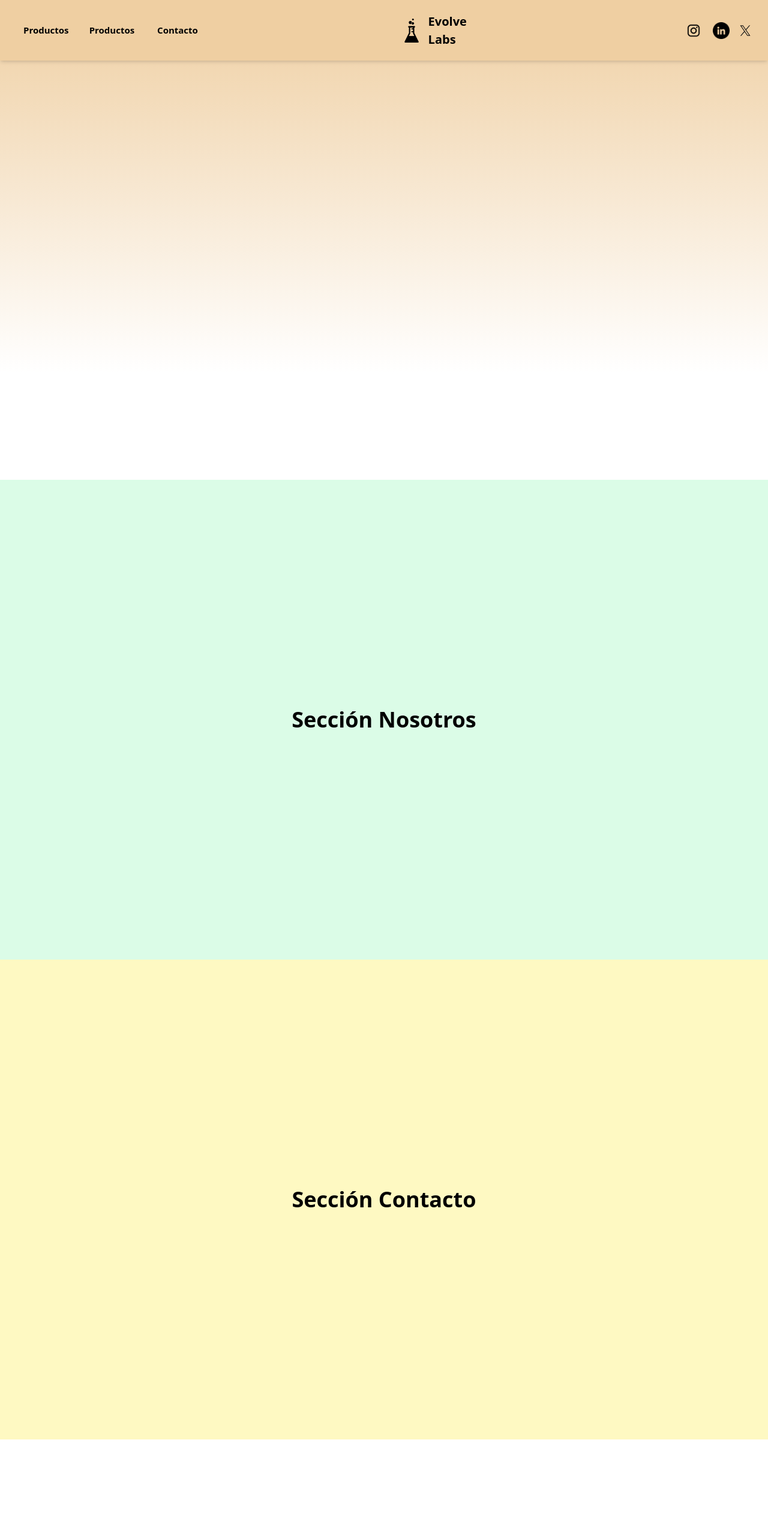
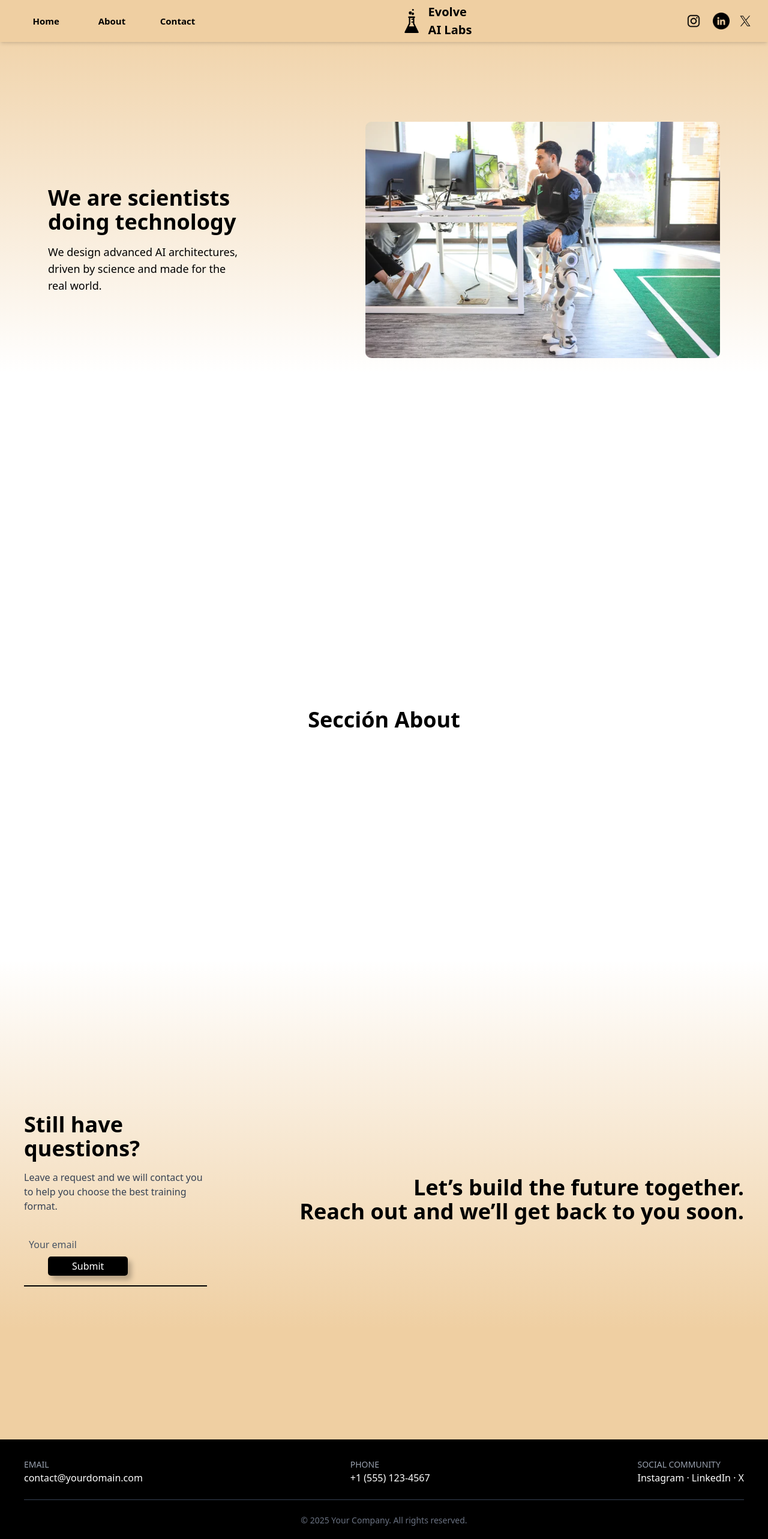
Before and after one commit to Si0uxsieSi0ux/Evolve-Labs, a Next.js app: page / in a window 1280 px wide. Shown: the top 2566 px of the page at 60% size. Before the commit the page ends 2400 px from the top, so only its background shows below. Built offline with nearby package versions, Linux system fonts and the light colour scheme.

Commit message:
🔥 Added new backgrounds and add contact page

```diff
--- a/src/app/page.tsx
+++ b/src/app/page.tsx
@@ -5,7 +5,6 @@ import Header from '../components/ui/Header';
 import HomeSection from '../components/HomeSection';
 import AboutSection from '../components/AboutSection';
 import ContactSection from '../components/ContactSection';
-import Lenis from '@studio-freight/lenis';
 
 export default function Home() {
   const homeRef = useRef<HTMLElement | null>(null);
@@ -18,13 +17,12 @@ export default function Home() {
       //const lenis = new Lenis();
       //lenisRef.scrollTo(ref.current, {
       lenisRef.current.scrollTo(ref.current, {
-        offset: -100, // Ajusta para el header fijo
-        duration: 1.2,
+        offset: 40, // Ajusta para el header fijo
+        duration: 1.0,
         easing: (t: number) => Math.min(1, 1.001 - Math.pow(2, -10 * t)),
       });
     }
   };
-
   return (
     <>
       <Header
--- a/src/components/AboutSection.tsx
+++ b/src/components/AboutSection.tsx
@@ -4,9 +4,9 @@ const AboutSection = forwardRef<HTMLElement>((props, ref) => {
   return (
     <section
       ref={ref}
-      className="min-h-screen flex items-center justify-center bg-green-100"
+      className="min-h-screen flex items-center justify-center bg-white-100"
     >
-      <h1 className="text-4xl font-bold">Sección Nosotros</h1>
+      <h1 className="text-4xl font-bold">Sección About</h1>
     </section>
   );
 });
--- a/src/components/ContactSection.tsx
+++ b/src/components/ContactSection.tsx
@@ -3,12 +3,83 @@ import React, { forwardRef } from 'react';
 //const ContactSection: React.FC = () => {
 const ContactSection = forwardRef<HTMLElement>((props, ref) => {
   return (
+    <>
     <section
       ref={ref}
-      className="min-h-screen flex items-center justify-center bg-yellow-100"
+      className="relative min-h-screen flex items-center [background:linear-gradient(180deg,_#fff,_#efcfa2_76.98%)]"
+      /*className="min-h-screen flex items-center justify-center bg-yellow-100"*/
     >
-      <h1 className="text-4xl font-bold">Sección Contacto</h1>
+      {/*<h1 className="absolute top-15 left-6 text-4xl font-bold">Contact</h1>*/}
+      {/* Contenido dividido en dos */}
+        <div className="flex w-full px-10 gap-10">
+          {/* Lado izquierdo: formulario */}
+          <div className="w-1/2 flex flex-col justify-center items-start space-y-4">
+            <h1 className="text-4xl font-bold">Still have questions?</h1>
+            <p className="text-gray-700 max-w-md">
+              Leave a request and we will contact you to help you choose the best training format.
+            </p>
+
+            {/* Input + botón en una línea */}
+          <div className="w-full max-w-md  flex items-center"></div>
+            <div >
+              <input
+                id="email"
+                type="email"
+                placeholder="Your email"
+                /*className="w-full max-w-md px-4 py-2 rounded-md focus:outline-none focus:ring-2 focus:ring-yellow-400"*/
+                className="text-base flex-1 px-2 py-2 bg-transparent outline-none placeholder-gray-600"
+              />
+
+              {/*<button className="mt-2 px-6 py-2 bg-yellow-500 text-white rounded-md hover:bg-yellow-600 transition">*/}
+              <button
+                //className="ml-2 px-6 py-2 bg-black text-white rounded-md hover:bg-yellow-500 transition">*/}
+                className="ml-10 px-10 py-1 bg-black text-white hover:bg-yellow-500 transition shadow-[6px_7px_8px_rgba(0,_0,_0,_0.25)] rounded-[5px] bg-black "
+                >
+                Submit
+              </button>
+
+            </div>
+            <div className="w-full border-black border-solid border-t-[2px] box-border">
+              </div>
+          </div>
+
+          {/* Lado derecho: texto decorativo */}
+          <div className="w-7/5 flex flex-col justify-center items-end text-right">
+            <h1 className="text-4xl font-bold">
+              Let’s build the future together.<br />
+              Reach out and we’ll get back to you soon.
+            </h1>
+
+          </div>
+
+        </div>
+
+
     </section>
+
+    {/* Footer pegado justo después */}
+      <footer className="bg-black text-white px-10 py-8">
+        <div className="flex flex-col md:flex-row justify-between items-start md:items-center gap-6">
+          <div>
+            <h3 className="text-sm uppercase text-gray-400">Email</h3>
+            <p className="text-base">contact@yourdomain.com</p>
+          </div>
+          <div>
+            <h3 className="text-sm uppercase text-gray-400">Phone</h3>
+            <p className="text-base">+1 (555) 123-4567</p>
+          </div>
+          <div>
+            <h3 className="text-sm uppercase text-gray-400">Social Community</h3>
+            <p className="text-base">Instagram · LinkedIn · X</p>
+          </div>
+        </div>
+        <div className="border-t border-gray-700 my-6"></div>
+        <p className="text-center text-sm text-gray-500">
+          © {new Date().getFullYear()} Your Company. All rights reserved.
+        </p>
+      </footer>
+    </>
+
   );
 });
 
--- a/src/components/HomeSection.tsx
+++ b/src/components/HomeSection.tsx
@@ -5,11 +5,51 @@ const HomeSection = forwardRef<HTMLElement>((props, ref) => {
   return (
     <section
       ref={ref}
-      className="min-h-screen flex [background:linear-gradient(180deg,_#ededed,_#efcfa2_0.01%,_#fff_77.88%)] h-[452px]"
+      className="min-h-screen flex items-center [background:linear-gradient(180deg,_#ededed,_#efcfa2_0.01%,_#fff_77.88%)] h-[452px]"
       /*className="min-h-screen flex items-center justify-center bg-blue-100"*/
       /*className="min-h-screen w-full flex items-center justify-center bg-[conic-gradient(from_-78.19deg_at_70%_110%,_#7b3eff_-18.57deg,_#ffc400_126.35deg,_#fff_335.07deg,_#fff_338.56deg,_#7b3eff_341.43deg,_#ffc400_486.35deg)]"*/
     >
-      <h1 className="text-4xl font-bold">Sección Inicio</h1>
+      <div className="flex justify-between items-center px-20 py-20 space-x-50">
+        {/* Primer bloque de texto */}
+        <div className="w-7/2">
+          <h1 className="text-4xl font-bold">
+            We are scientists<br />
+            doing technology
+          </h1>
+          <p className="mt-4 text-lg">
+            We design advanced AI architectures, <br />
+            driven by science and made for the real world.
+          </p>
+        </div>
+
+        {/* Segundo bloque de texto */}
+        {/*<div className="w-5/2 text-left">
+          <h2 className="text-4xl font-bold">
+            Powered by cognition,<br />
+            built for industry
+          </h2>
+          <p className="mt-4 text-lg">
+            Our systems go beyond chat —<br />
+            they reason, perceive, and act with purpose.
+          </p>
+        </div>*/}
+
+        {/* Tercer bloque de texto */}
+        <div className="w-44/7 text-center">
+
+          <img src="/ai_carousel1.png"  className='rounded-[10px]' />
+          {/*<h2 className="text-4xl font-bold">
+            Powered by cognition,<br />
+            built for industry
+          </h2>*/}
+          {/*<p className="mt-4 text-lg">
+            Our systems go beyond chat —<br />
+            they reason, perceive, and act with purpose.
+          </p>*/}
+        </div>
+      </div>
+
+
     </section>
   );
 });
--- a/src/components/hooks/useLenis.tsx
+++ b/src/components/hooks/useLenis.tsx
@@ -8,7 +8,7 @@ export const useLenis = () => {
 
     useEffect(() => {
         const lenis = new Lenis({
-            duration: 1.5, // Duración del scroll
+            duration: 0.5, // Duración del scroll
             easing: (t: number) => Math.min(1, 1.001 - Math.pow(2, -10 * t)), // Suavizado
         });
 
--- a/src/components/ui/Header.tsx
+++ b/src/components/ui/Header.tsx
@@ -13,7 +13,7 @@ interface HeaderProps {
 const Header: React.FC<HeaderProps> = ({ scrollToSection, homeRef, aboutRef, contactRef }) => {
   return (
     <header
-      className="fixed top-0 left-0 w-full shadow-md z-20 flex items-center justify-between px-6 py-4 bg-navajowhite h-[101px]"
+      className="fixed top-0 left-0 w-full shadow-md z-20 flex items-center justify-between px-6 py-1  h-[70px]"
       style={{ backgroundColor: '#EFCFA2' }}
     >
     {/*<header className="fixed top-0 left-0 w-full bg-white shadow-md z-10 flex items-center justify-between px-6 py-4">*/}
@@ -23,20 +23,20 @@ const Header: React.FC<HeaderProps> = ({ scrollToSection, homeRef, aboutRef, con
           onClick={() => scrollToSection(homeRef)}
           /*className="text-gray-600 hover:text-blue-500 transition-colors"*/
         >
-          <b className="w-[105.6px] relative text-[15px] flex font-inter text-black hover:text-blue-500 text-center items-center justify-center h-[37px] transition-colors">Productos</b>
+          <b className="w-[105.6px] relative text-[15px] flex font-inter text-black hover:text-blue-500 text-center items-center justify-center h-[37px] transition-colors">Home</b>
         </button>
         <button
           onClick={() => scrollToSection(aboutRef)}
           /*className="text-gray-600 hover:text-blue-500 transition-colors"*/
 
         >
-       <b className="w-[105.6px] relative text-[15px] flex font-inter text-black hover:text-blue-500 text-center items-center justify-center h-[37px] transition-colors">Productos</b>
+       <b className="w-[105.6px] relative text-[15px] flex font-inter text-black hover:text-blue-500 text-center items-center justify-center h-[37px] transition-colors">About</b>
         </button>
         <button
           onClick={() => scrollToSection(contactRef)}
           className="text-gray-600 hover:text-blue-500 transition-colors"
         >
-          <b className="w-[105.6px] relative text-[15px] flex font-inter text-black hover:text-blue-500 text-center items-center justify-center h-[37px] transition-colors">Contacto</b>
+          <b className="w-[105.6px] relative text-[15px] flex font-inter text-black hover:text-blue-500 text-center items-center justify-center h-[37px] transition-colors">Contact</b>
         </button>
       </nav>
       <div className="flex items-center space-x-2">
@@ -44,7 +44,10 @@ const Header: React.FC<HeaderProps> = ({ scrollToSection, homeRef, aboutRef, con
         <img src="/logo_evolve.png"  className="h-10 w-10" />
         {/*<span className={`${inter.className} text-2xl text-gray-800`}>Evolve Labs</span>*/}
         {/*<span className={`${inter.className} text-xl text-gray-800`}>Evolve Labs</span>*/}
-        <b className=" w-[105.6px] relative text-[20px] flex font-inter">Evolve Labs</b>
+        <b className=" w-[105.6px] relative text-[20px] flex font-inter">
+          Evolve <br />
+          AI Labs
+        </b>
       </div>
       <div className="flex items-center space-x-3">
         {/* Logo placeholder, cámbialo por tu imagen */}
```
Also changed, not shown: public/ai_carousel1.png (added).
